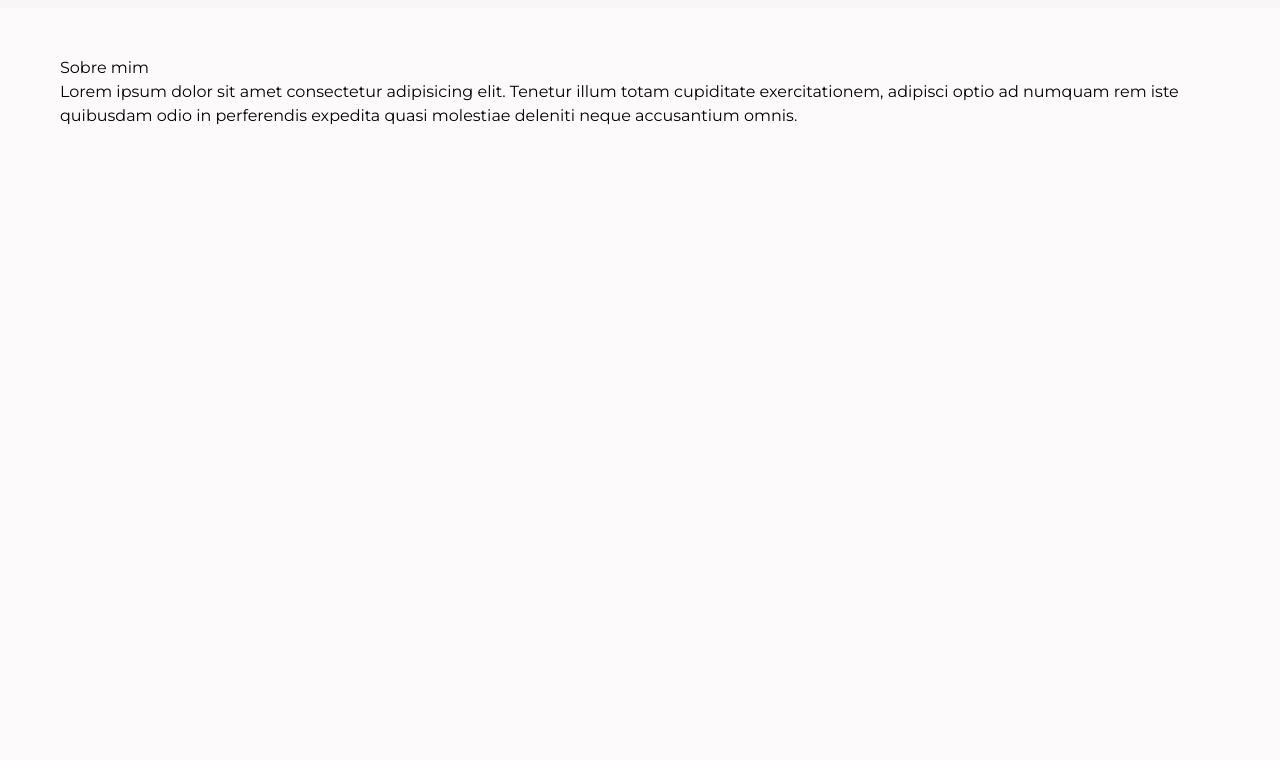
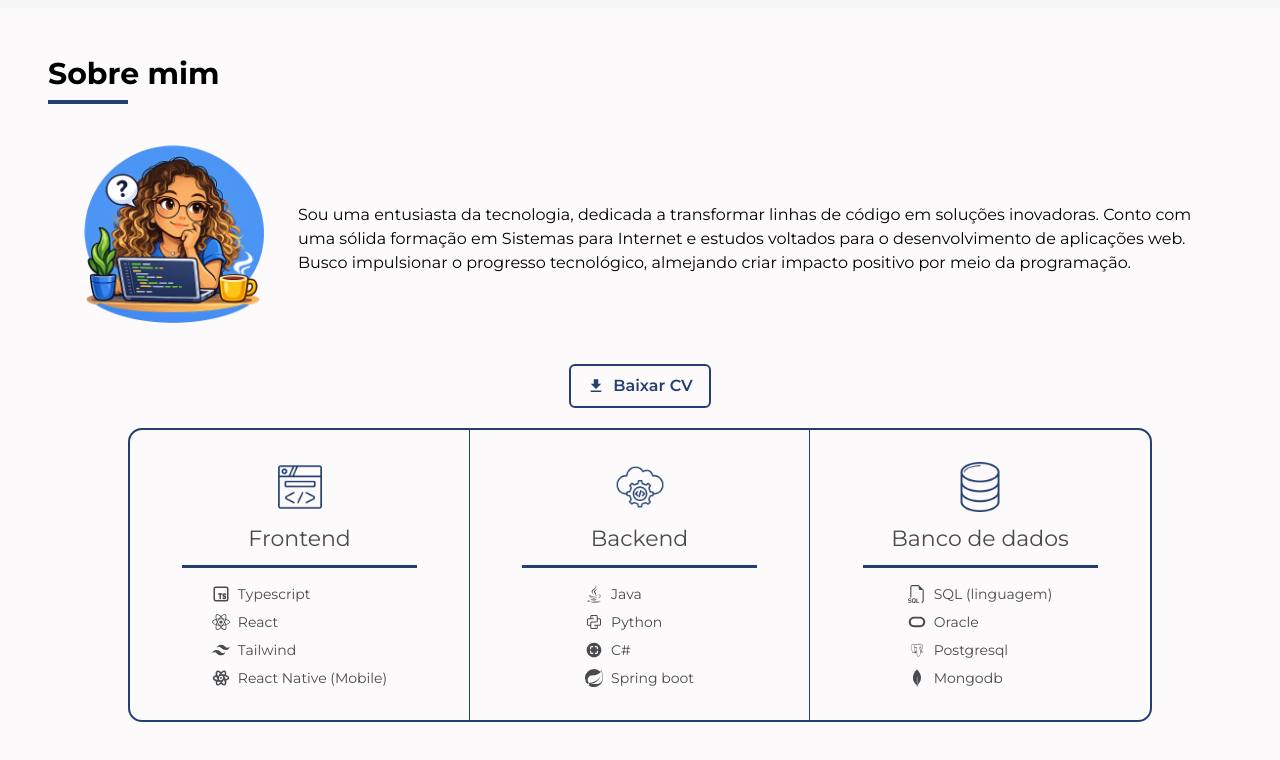
Before and after one commit to MariaEdPaixao/mariadev, a Next.js app: page / in a window 1280 px wide. Shown: the part 888-1648 px from the top of the page. Before the commit the page ends 1064 px from the top, so only its background shows below. Built offline with nearby package versions, Linux system fonts and the light colour scheme.

Commit message:
feat: seção 'sobre mim'

```diff
--- a/src/app/page.tsx
+++ b/src/app/page.tsx
@@ -1,4 +1,9 @@
+"use client"
+
+import AboutMe from "@/components/about-me";
 import Banner from "@/components/Banner";
+import { DownloadCV } from "@/components/download-cv";
+import HardSkills from "@/components/hardskills";
 import NavBar from "@/components/NavBar";
 
 export default function Home() {
@@ -6,11 +11,12 @@ export default function Home() {
     <div>
       <NavBar />
       <Banner/>
-      <div className="px-15 py-12">
-        <div id="sobre">
-          <p>Sobre mim</p>
-          <p>Lorem ipsum dolor sit amet consectetur adipisicing elit. Tenetur illum totam cupiditate exercitationem, adipisci optio ad numquam rem iste quibusdam odio in perferendis expedita quasi molestiae deleniti neque accusantium omnis.</p>
+      <div className="p-12">
+        <div className=" flex flex-col justify-center items-center">
+          <AboutMe/>
+          <DownloadCV/>
         </div>
+        <HardSkills/>
       </div>
     </div>
   );
--- a/src/components/Banner.tsx
+++ b/src/components/Banner.tsx
@@ -73,7 +73,7 @@ export default function Banner() {
             </div>
             <div
                 onClick={() => {
-                    const section = document.getElementById("sobre")
+                    const section = document.getElementById("sobre-mim")
                     section?.scrollIntoView({ behavior: "smooth" })
                 }}
                 className="flex justify-center items-center bg-[#244070] w-[40px] h-[40px] rounded-full mt-12 cursor-pointer animate-bounce transition duration-300 hover:scale-110"
--- /dev/null
+++ b/src/components/about-me/index.tsx
@@ -0,0 +1,14 @@
+"use client"
+
+import Title from "../Title";
+import Description from "./description";
+
+export default function AboutMe(){
+    return(
+        <section className="flex flex-col gap-2.5" id="sobre-mim">
+            <Title title="Sobre mim"/>
+            <Description/>
+            {/* <CardLinguages title="Frontend"/> */}
+        </section>
+    )
+}
```
